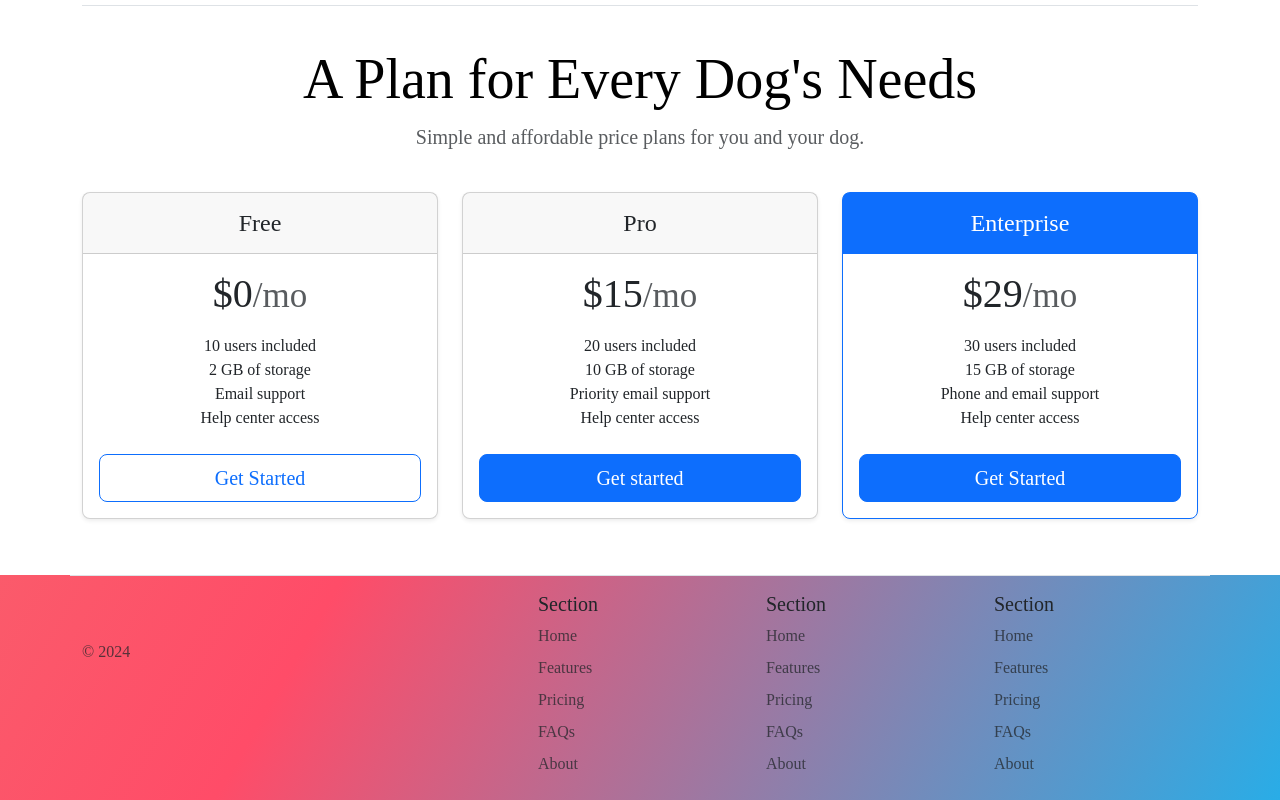
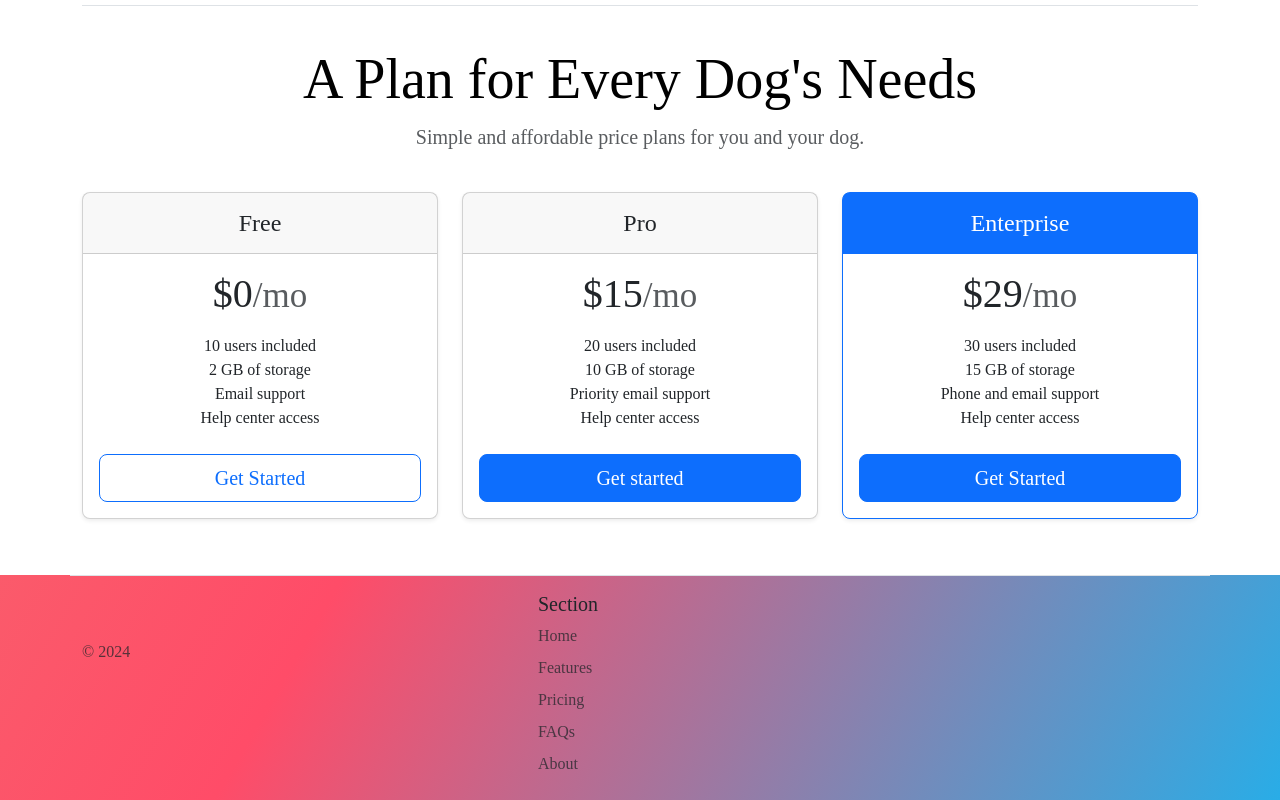
Before and after one commit to sakibs-development/tindog, a plain HTML site: page index.html in a window 1280 px wide. Shown: the part 1340-2140 px from the top of the page. Drawn offline with nearby package versions, Linux system fonts and the light colour scheme.

Commit message:
index.html

```diff
--- a/index.html
+++ b/index.html
@@ -200,8 +200,6 @@
   </section>
   <!-- Footer -->
   <section id="footer" class="gradient-background">
-
-
     <div class="container">
     <footer class="row row-cols-1 row-cols-sm-2 row-cols-md-5 pt-3  border-top">
       <div class="col mb-3">
@@ -225,34 +223,6 @@
           <li class="nav-item mb-2"><a href="#" class="nav-link p-0 text-body-secondary">About</a></li>
         </ul>
       </div>
-
-      <div class="col mb-3">
-        <h5>Section</h5>
-        <ul class="nav flex-column">
-          <li class="nav-item mb-2"><a href="#" class="nav-link p-0 text-body-secondary">Home</a></li>
-          <li class="nav-item mb-2"><a href="#" class="nav-link p-0 text-body-secondary">Features</a></li>
-          <li class="nav-item mb-2"><a href="#" class="nav-link p-0 text-body-secondary">Pricing</a></li>
-          <li class="nav-item mb-2"><a href="#" class="nav-link p-0 text-body-secondary">FAQs</a></li>
-          <li class="nav-item mb-2"><a href="#" class="nav-link p-0 text-body-secondary">About</a></li>
-        </ul>
-      </div>
-
-      <div class="col mb-3">
-        <h5>Section</h5>
-        <ul class="nav flex-column">
-          <li class="nav-item mb-2"><a href="#" class="nav-link p-0 text-body-secondary">Home</a></li>
-          <li class="nav-item mb-2"><a href="#" class="nav-link p-0 text-body-secondary">Features</a></li>
-          <li class="nav-item mb-2"><a href="#" class="nav-link p-0 text-body-secondary">Pricing</a></li>
-          <li class="nav-item mb-2"><a href="#" class="nav-link p-0 text-body-secondary">FAQs</a></li>
-          <li class="nav-item mb-2"><a href="#" class="nav-link p-0 text-body-secondary">About</a></li>
-        </ul>
-      </div>
-    </footer>
-  </div>
-
-
-
-
   </section>
   <script src="https://cdn.jsdelivr.net/npm/bootstrap@5.3.3/dist/js/bootstrap.bundle.min.js" integrity="sha384-YvpcrYf0tY3lHB60NNkmXc5s9fDVZLESaAA55NDzOxhy9GkcIdslK1eN7N6jIeHz" crossorigin="anonymous"></script>
   </body>
```
